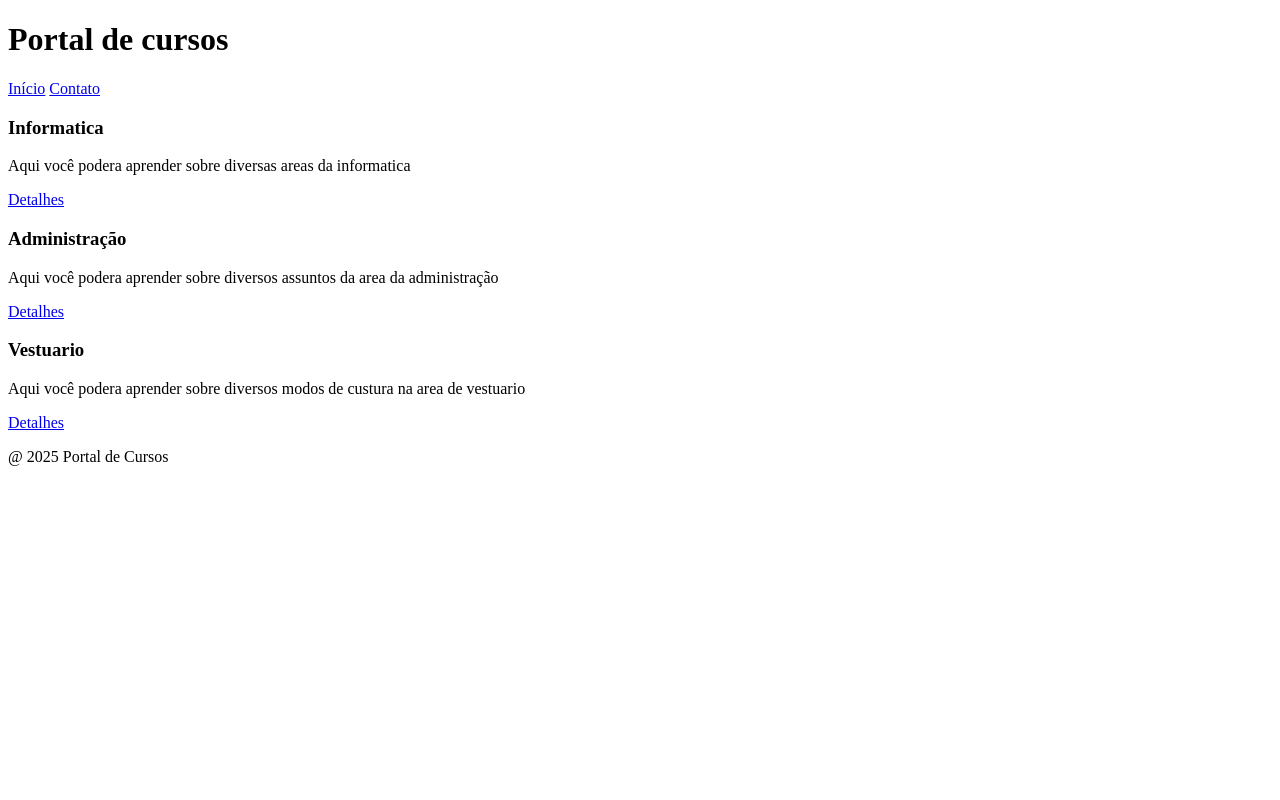
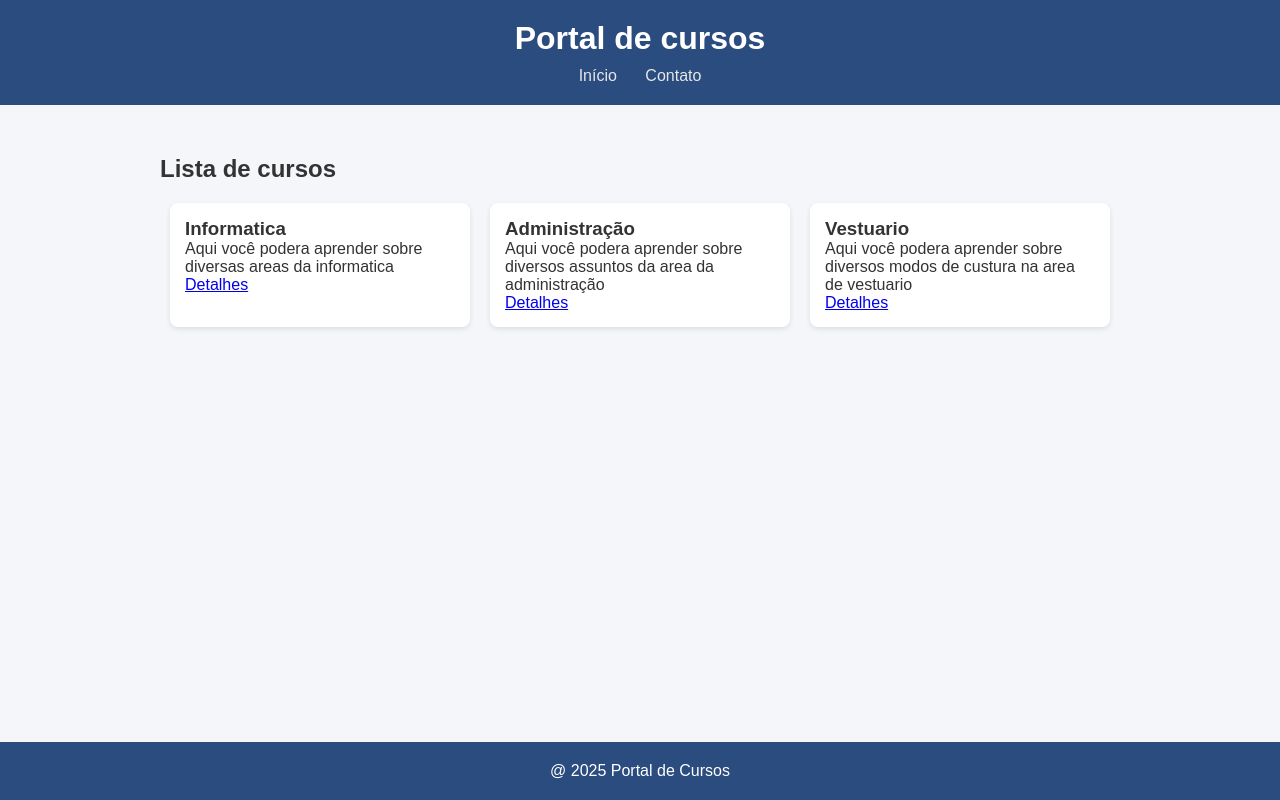
Before and after one commit to TH14G02/atividade_templates_dinamicos, a Flask app: page / in a window 1280 px wide. Run offline with Flask 3, Linux system fonts and the light colour scheme.

Commit message:
ta terminado

```diff
--- a/app.py
+++ b/app.py
@@ -39,8 +39,8 @@ def contact():
 
 @app.route("/curso/<int:id>")
 def curso(id):
-    # procura o curso com o id recebido
     curso_selecionado = None
+
     for c in CURSOS:
         if c.get("id") == id:
             curso_selecionado = c
@@ -52,6 +52,7 @@ def curso(id):
         return "Curso não encontrado", 404
 
 
+
 if __name__ == '__main__':
     port = int(os.environ.get('PORT', 5001))
     app.run(debug=True, host='0.0.0.0', port=port)
--- a/static/style.css
+++ b/static/style.css
@@ -1,4 +1,189 @@
-#card {
+* {
+    margin: 0;
+    padding: 0;
+    box-sizing: border-box;
+}
+
+html, body {
+    height: 100%;
+}
+
+body {
+    font-family: Arial, Helvetica, sans-serif;
     display: flex;
+    flex-direction: column;
+    background: #f4f6fa;
+    color: #333;
+}
+
+main {
+    flex: 1;
+    width: 100%;
+    max-width: 1000px;
+    margin: 30px auto;
+    padding: 20px;
+}
+
+/* ----- HEADER ----- */
+header {
+    background: #2b4c7e;
+    color: white;
+    padding: 20px;
+    text-align: center;
+}
+
+header nav {
+    margin-top: 10px;
+}
+
+header nav a {
+    color: #e7e7e7;
+    text-decoration: none;
+    margin: 0 12px;
+    font-size: 1rem;
+    transition: 0.2s;
+}
+
+header nav a:hover {
+    color: #ffffff;
+    text-shadow: 0 0 5px rgba(255,255,255,0.6);
+}
+
+/* ----- FOOTER ----- */
+footer {
+    text-align: center;
+    background: #2b4c7e;
+    color: white;
+    padding: 20px;
+    margin-top: 40px;
+}
+.cursos-container {
+    display: flex;
+    flex-wrap: wrap;
     gap: 20px;
+    justify-content: center;
+    margin-top: 20px;
+    margin-bottom: 20px;
 }
+
+.card {
+    width: 300px;
+    background: #ffffff;
+    padding: 15px;
+    border-radius: 8px;
+    box-shadow: 0 2px 5px rgba(0, 0, 0, 0.1);
+}
+
+.formulario {
+    display: flex;
+    flex-direction: column;
+    width: 300px;
+}
+
+.contact-container {
+    max-width: 450px;
+    margin: 40px auto;
+    padding: 25px;
+    background: #ffffff;
+    border-radius: 12px;
+    box-shadow: 0 4px 10px rgba(0,0,0,0.08);
+}
+
+.contact-container h2 {
+    text-align: center;
+    margin-bottom: 20px;
+    color: #2b4c7e;
+}
+
+.contact-info {
+    text-align: center;
+    margin-bottom: 25px;
+    font-size: 1rem;
+    color: #555;
+}
+
+.contact-form {
+    display: flex;
+    flex-direction: column;
+    gap: 12px;
+}
+
+.contact-form label {
+    font-weight: bold;
+    color: #444;
+    margin-bottom: 3px;
+}
+
+.contact-form input,
+.contact-form textarea {
+    padding: 12px;
+    border: 1px solid #bbb;
+    border-radius: 8px;
+    font-size: 1rem;
+    resize: none;
+    background: #fafafa;
+    transition: 0.2s;
+}
+
+.contact-form input:focus,
+.contact-form textarea:focus {
+    border-color: #2b4c7e;
+    background: #fff;
+    outline: none;
+    box-shadow: 0 0 4px rgba(43,76,126,0.3);
+}
+
+.contact-form button {
+    background: #2b4c7e;
+    color: white;
+    border: none;
+    padding: 12px;
+    font-size: 1rem;
+    border-radius: 8px;
+    cursor: pointer;
+    transition: 0.2s;
+}
+
+.contact-form button:hover {
+    background: #223a60;
+}
+.curso-detalhe-container {
+    max-width: 700px;
+    margin: 40px auto;
+    padding: 20px;
+}
+
+.curso-detalhe-card {
+    background: #fff;
+    padding: 25px;
+    border-radius: 14px;
+    box-shadow: 0 3px 8px rgba(0,0,0,0.1);
+    text-align: center;
+}
+
+.curso-detalhe-card img {
+    width: 100%;
+    height: 260px;
+    object-fit: cover;
+    border-radius: 12px;
+    margin-bottom: 20px;
+}
+
+.curso-detalhe-card h2 {
+    font-size: 1.8rem;
+    color: #2b4c7e;
+    margin-bottom: 15px;
+}
+
+.curso-detalhe-card .descricao {
+    font-size: 1rem;
+    color: #555;
+    margin-bottom: 15px;
+    line-height: 1.5;
+}
+
+.curso-detalhe-card .carga {
+    font-size: 1rem;
+    color: #444;
+    margin-bottom: 25px;
+}
--- a/templates/base.html
+++ b/templates/base.html
@@ -3,6 +3,7 @@
 <head>
     <meta charset="UTF-8">
     <meta name="viewport" content="width=device-width, initial-scale=1.0">
+    <link rel="stylesheet" href="{{ url_for('static', filename='style.css')}}">
     <title>{% block title %}titulo padrão {% endblock %}</title>
 </head>
 <body>
--- a/templates/index.html
+++ b/templates/index.html
@@ -5,14 +5,17 @@ templates dinamicos
 {% endblock %}
 
 {% block content %}
+<h2>Lista de cursos</h2>
 
+<div class="cursos-container">
     {% for curso in CURSOS %}
         <div class="card">
             <h3>{{ curso.nome }}</h3>
             <p>{{ curso['descrição'] }}</p>
-
             <a class="botao" href="{{ url_for('curso', id=curso.id) }}">Detalhes</a>
         </div>
     {% endfor %}
+</div>
+
 
 {% endblock %}
```
Also changed, not shown: templates/contact.html (+21 -10 lines), templates/curso.html (+23 -1 lines). Lines whose indentation alone changed are shown as unchanged.
